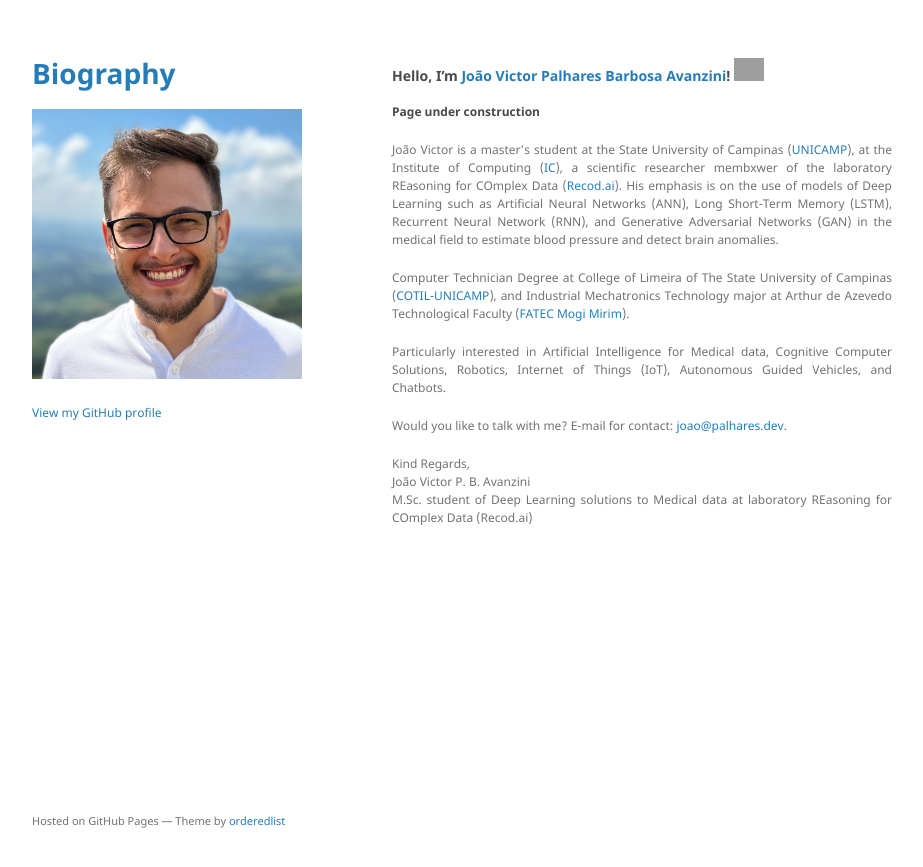
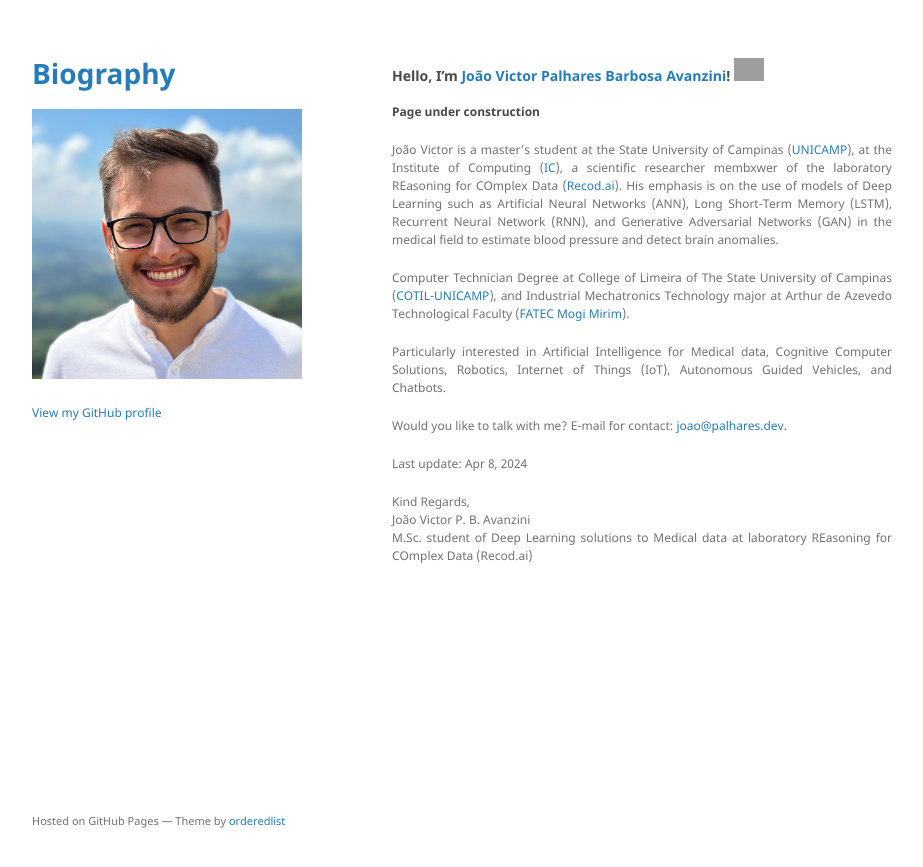
Before and after one commit to joaoavanzini/joaoavanzini.github.io, a Jekyll site: the page built from index.md, in a window 1280 px wide. Shown: the top 867 px of the page, without its empty margins (178-1101 px from the left). Built offline with Jekyll 4.4.1, drawn with Linux system fonts in a browser that asks for light colours; the repository's description, which GitHub fills in, is left out; our own code applies the rules of GitHub Pages for plain Markdown files; grey boxes are pictures that could not be loaded.

Commit message:
Last updated

```diff
--- a/index.md
+++ b/index.md
@@ -13,6 +13,8 @@ Particularly interested in Artificial Intelligence for Medical data, Cognitive C
 
 Would you like to talk with me? E-mail for contact: <a href="mailto:joao@palhares.dev">joao@palhares.dev</a>.
 
+Last update: Apr 8, 2024
+
 Kind Regards,<br>
 João Victor P. B. Avanzini<br>
 M.Sc. student of Deep Learning solutions to Medical data at laboratory REasoning for COmplex Data (Recod.ai)
```
